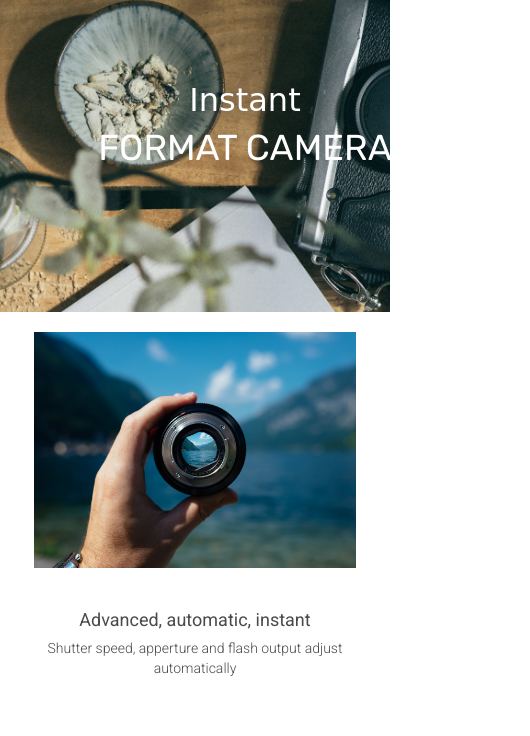
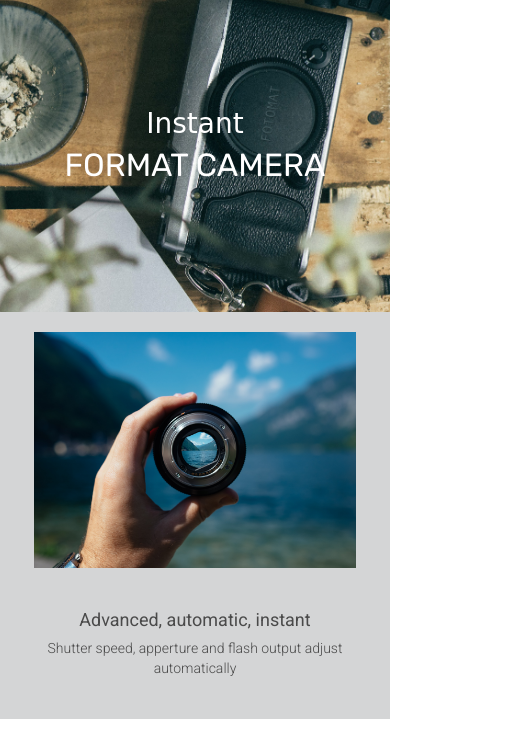
Before and after one commit to edrosillo/Fotomatic, a plain HTML site: page index.html in a window 390 px wide. Shown: the part 49-785 px from the top of the page, 530 px wide, since content can reach past the window. Drawn offline with Linux system fonts and the light colour scheme; grey boxes are pictures that could not be loaded; a web font is replaced by a local one.

Commit message:
Edited Media Queries.

```diff
--- a/index.html
+++ b/index.html
@@ -56,7 +56,7 @@
 
     <!-- Features Section -->
     <div id="features-section">
-      <div class="feature">
+      <div class="feature top">
         <div class="center">
           <div class="image-container">
             <img src="./resources/images/feature-1.png" />
--- a/resources/css/style.css
+++ b/resources/css/style.css
@@ -116,18 +116,15 @@ header .mobile {
 
 /* Sign Up Section */
 
-.banner {
+#sign-up-section {
+  display: flex;
+  justify-content: flex-start;
+  align-items: flex-start;
   background-image: url(../images/banner-landingpage.jpg);
   height: 43.5rem;
   background-position: center;
   background-repeat: no-repeat;
   background-size: cover;
-}
-
-#sign-up-section {
-  display: flex;
-  justify-content: flex-start;
-  align-items: flex-start;
 }
 
 #sign-up-cta {
@@ -179,6 +176,7 @@ header .mobile {
     align-items: center;
     justify-content: center;
     height: 28rem;
+    max-width: 100%;
   }
 
   #sign-up-cta {
@@ -209,14 +207,21 @@ header .mobile {
 @media only screen and (max-width: 450px) {
   #sign-up-section {
     height: 20rem;
+    max-width: 100%;
+    background-position: right;
+  }
+
+  #sign-up-cta {
+    margin-left: 0;
+    padding: 0;
   }
 
   #sign-up-cta h1 {
-    font-size: 2.25rem;
+    font-size: 2rem;
   }
 
   #sign-up-cta h2 {
-    font-size: 2rem;
+    font-size: 1.75rem;
   }
 }
 
@@ -282,6 +287,10 @@ header .mobile {
   .feature {
     margin: 0;
     padding: 1.25rem 1rem 0 1rem;
+  }
+
+  #features-section .top {
+    background-color: #d4d5d6;
   }
 }
 
@@ -397,7 +406,7 @@ footer {
 footer .content {
   color: white;
   display: flex;
-  font-size: 0.75rem;
+  font-size: 0.625rem;
 }
 
 footer .copyright {
```
